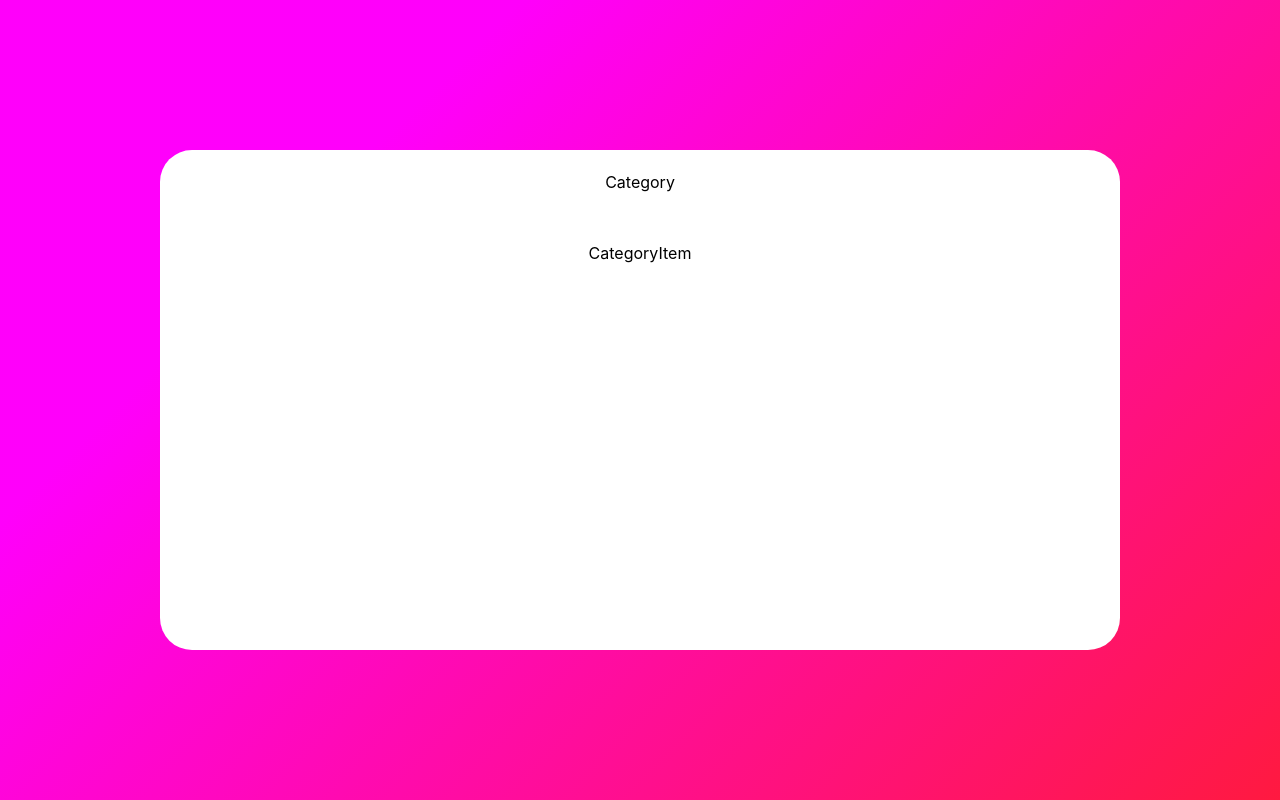
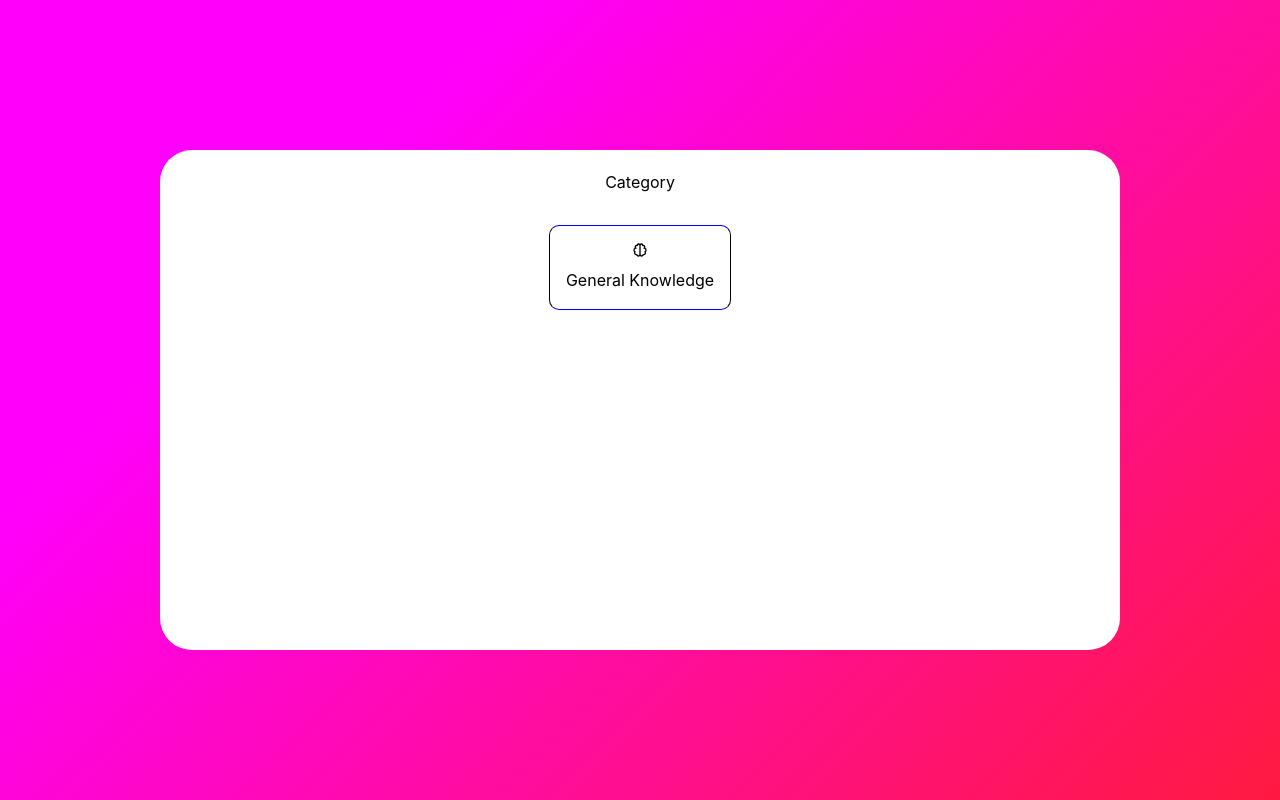
Before and after one commit to t910935-art/quiz, a React (Vite) app: page / in a window 1280 px wide. Built offline with nearby package versions, Linux system fonts and the light colour scheme.

Commit message:
boxShadow

```diff
--- a/src/components/CategoryItem.tsx
+++ b/src/components/CategoryItem.tsx
@@ -1,4 +1,6 @@
 import { Flex } from "@mantine/core";
+import { useHover } from "@mantine/hooks";
+import { Text } from "@mantine/core";
 
 interface CategoryItemProps {
   icon: React.ReactNode;
@@ -8,16 +10,29 @@ interface CategoryItemProps {
 }
 
 const CategoryItem = ({ icon, title, onClick, active }: CategoryItemProps) => {
+  const { hovered, ref } = useHover();
+
   return (
     <Flex
+      ref={ref}
       direction={"column"}
       align={"center"}
       justify={"center"}
       gap={"xs"}
       p={"md"}
-      style={{}}
+      style={{
+        border: "1px solid",
+        borderBlockColor: active ? "blue" : "white",
+        borderRadius: "10px",
+        padding: "10px",
+        transition: "all 0.3s ease",
+        boxShadow: hovered ? "0 0 10px rgba(0, 0, 0, 0.1)" : "none",
+        transform: hovered ? "scale(1.05)" : "scale(1)",
+        cursor: "pointer",
+      }}
     >
-      CategoryItem
+      {icon}
+      <Text>{title} </Text>
     </Flex>
   );
 };
--- a/src/pages/CategoryPage.tsx
+++ b/src/pages/CategoryPage.tsx
@@ -1,12 +1,20 @@
 import { Text } from "@mantine/core";
 import QuizContainer from "../components/QuizContainer";
 import CategoryItem from "../components/CategoryItem";
+import { BiBrain } from "react-icons/bi";
 
 const CategoryPage = () => {
   return (
     <QuizContainer>
       <Text>Category</Text>
-      <CategoryItem />
+      <CategoryItem
+        icon={<BiBrain />}
+        title={"General Knowledge"}
+        onClick={function (): void {
+          throw new Error("Function not implemented.");
+        }}
+        active
+      />
     </QuizContainer>
   );
 };
```
